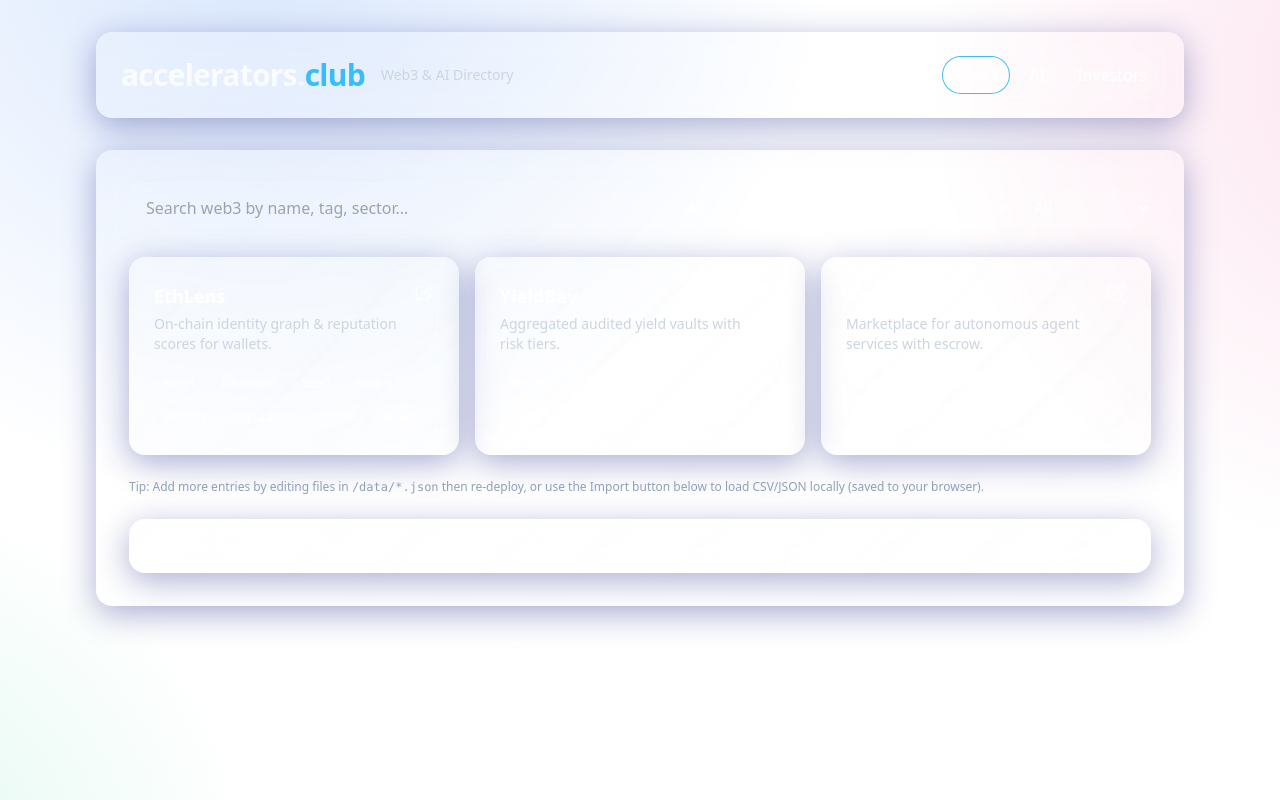
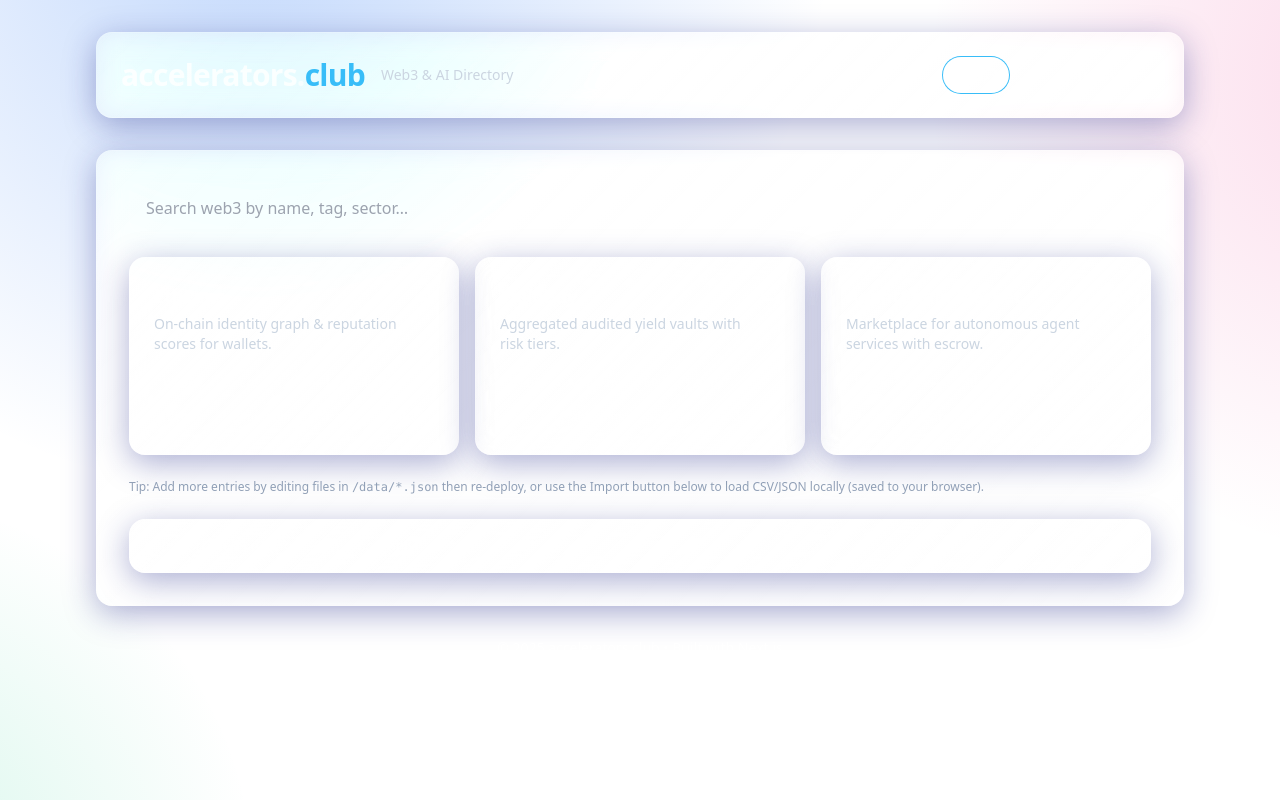
Before and after one commit to blockfix/accelerators.club, a Next.js app: page / in a window 1280 px wide. Built offline with nearby package versions, Linux system fonts and the light colour scheme.

Commit message:
style: enhance glass styles with stronger gradients

```diff
--- a/app/globals.css
+++ b/app/globals.css
@@ -14,17 +14,31 @@ html, body, #__next { height: 100%; }
 body {
   @apply bg-slate-900 text-white;
   background:
-    radial-gradient(60rem 60rem at 20% -10%, rgba(59,130,246,.2), transparent 60%),
-    radial-gradient(50rem 50rem at 110% 10%, rgba(236,72,153,.15), transparent 60%),
-    radial-gradient(40rem 40rem at -10% 110%, rgba(52,211,153,.15), transparent 60%);
+    radial-gradient(60rem 60rem at 20% -10%, rgba(59,130,246,.3), transparent 60%),
+    radial-gradient(50rem 50rem at 110% 10%, rgba(236,72,153,.2), transparent 60%),
+    radial-gradient(40rem 40rem at -10% 110%, rgba(52,211,153,.2), transparent 60%);
 }
 
 .glass {
-  @apply rounded-2xl shadow-glass border border-white/10;
-  background: linear-gradient(135deg, rgba(255,255,255,0.12), rgba(255,255,255,0.06));
-  backdrop-filter: blur(12px);
+  @apply rounded-2xl shadow-glass border border-white/20;
+  background: linear-gradient(135deg, rgba(255,255,255,0.25), rgba(255,255,255,0.1));
+  backdrop-filter: blur(12px) saturate(150%) brightness(110%);
+  transition: background 0.3s ease, border-color 0.3s ease, backdrop-filter 0.3s ease;
 }
 
-.chip { @apply text-xs px-2 py-1 rounded-full border border-white/10 bg-white/5; }
-.pill { @apply px-3 py-1.5 rounded-full bg-white/10 hover:bg-white/15 transition; }
+.glass:hover {
+  @apply border-white/30;
+  background: linear-gradient(135deg, rgba(255,255,255,0.35), rgba(255,255,255,0.15));
+  backdrop-filter: blur(14px) saturate(180%) brightness(115%);
+}
+
+.glass:active {
+  @apply border-white/40;
+  backdrop-filter: blur(16px) saturate(200%) brightness(120%);
+}
+
+.chip { @apply text-xs px-2 py-1 rounded-full border border-white/15 bg-white/5 transition-colors; }
+.chip:hover { @apply bg-white/10; }
+.chip:active { @apply bg-white/15; }
+.pill { @apply px-3 py-1.5 rounded-full bg-white/10 hover:bg-white/15 active:bg-white/20 transition; }
 .section { @apply glass p-5 md:p-8; }
```
